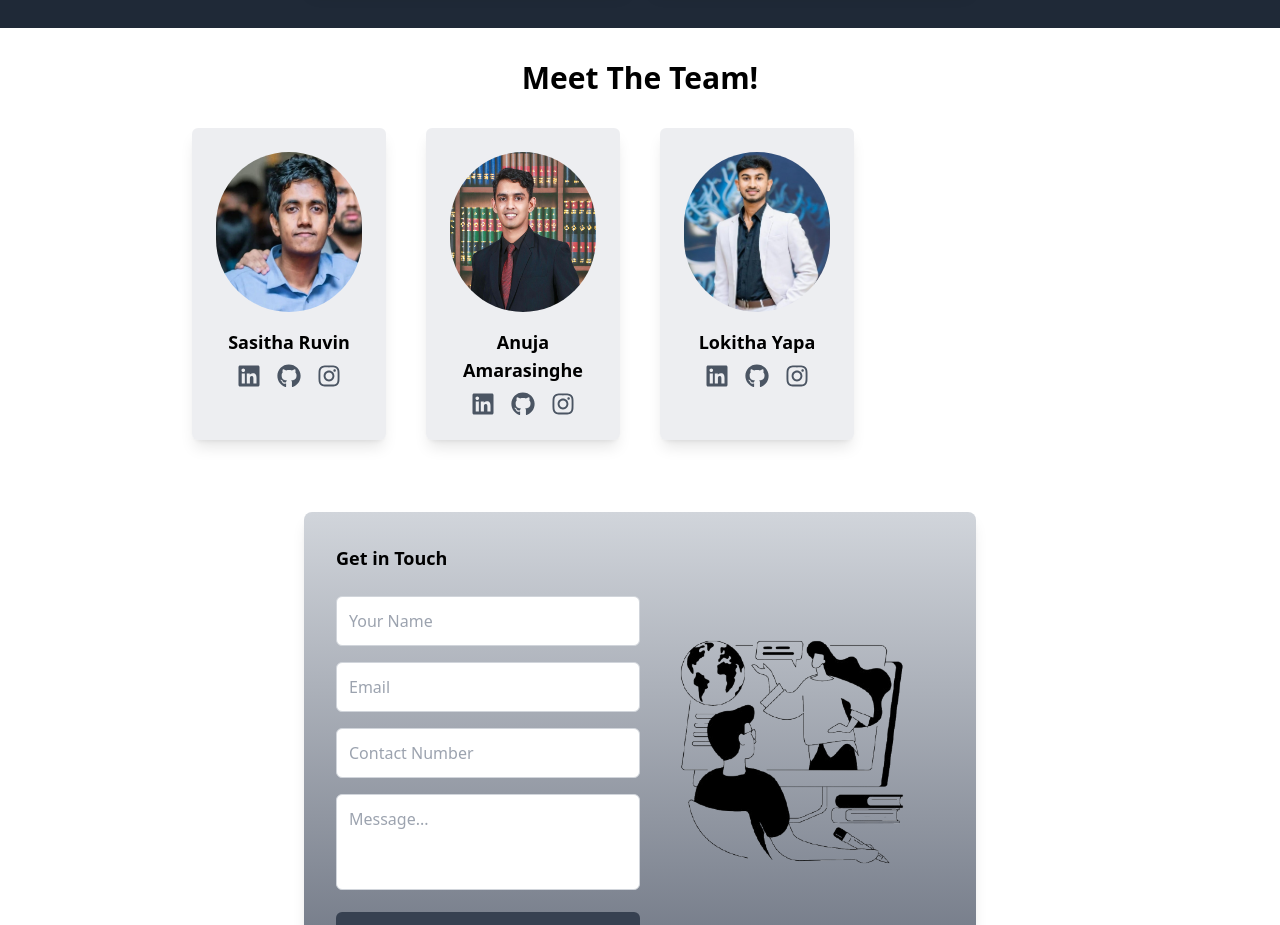
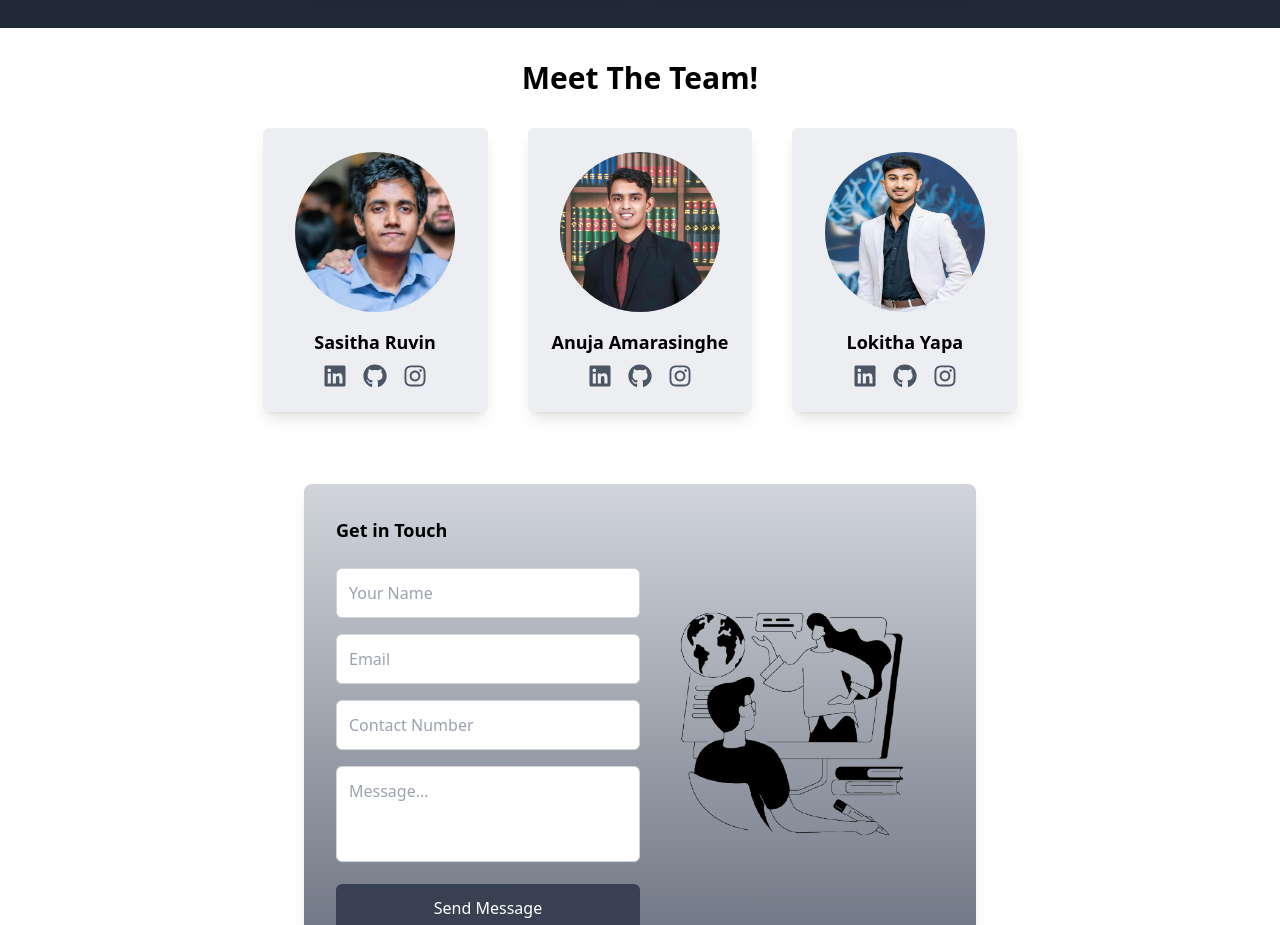
Before and after one commit to Sasitha-Ruvin/intella, a React (Create React App) app: page / in a window 1280 px wide. Shown: the part 2580-3505 px from the top of the page. Built offline with nearby package versions, Linux system fonts and the light colour scheme.

Commit message:
UI changes

```diff
--- a/src/components/ui/Team.tsx
+++ b/src/components/ui/Team.tsx
@@ -30,7 +30,7 @@ export const Team = () => {
     <div className="flex flex-col items-center  p-8" id="team" ref={ref}>
       <h2 className="text-3xl font-bold mb-8">Meet The Team!</h2>
       <motion.div
-        className="grid grid-cols-2 md:grid-cols-4 sm:grid-cols-1 gap-x-8 gap-y-16 max-w-4xl md:gap-10"
+        className="grid grid-cols-2 md:grid-cols-3 sm:grid-cols-1 gap-x-8 gap-y-16 max-w-4xl md:gap-10"
         variants={containerVariants}
         initial="hidden"
         animate={isInView ? 'show' : 'hidden'}
```
